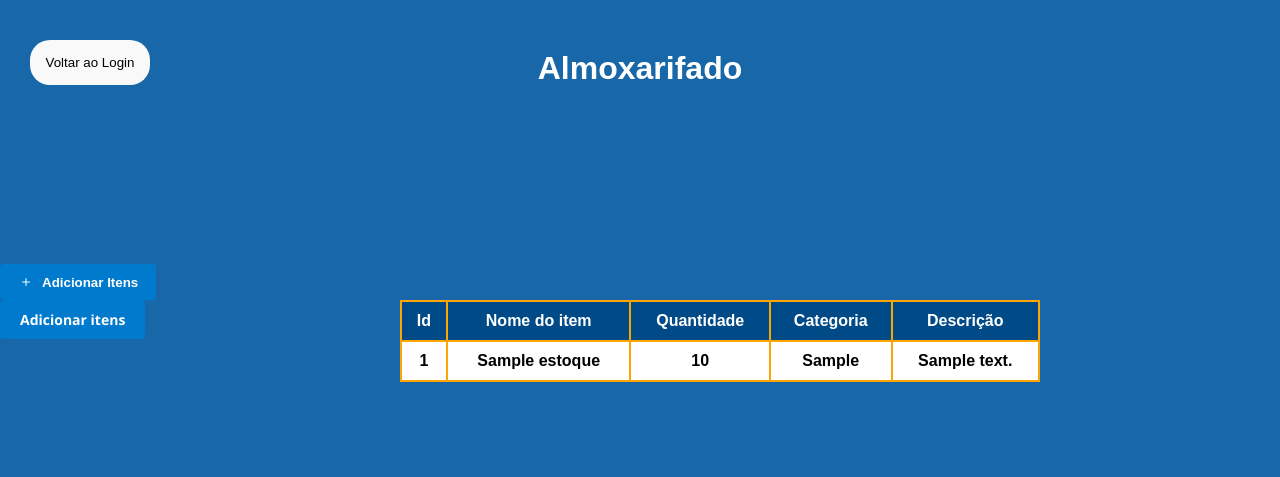
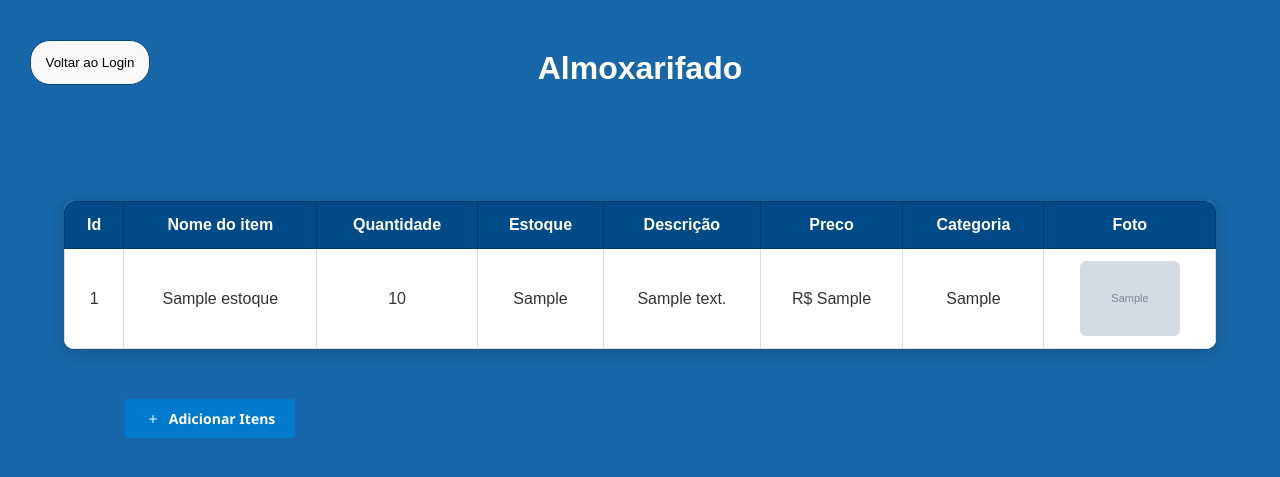
Before and after one commit to gabiiiiiie/tcc, a Flask app: page /banco in a window 1280 px wide. Shown: the top 477 px of the page. Run offline with Flask 3, Linux system fonts and the light colour scheme; tables that the repository leaves empty or names only in its code hold one stand-in row (values such as "Sample post"); grey boxes marked "Sample" are stand-in pictures; lists and menus that the app fills with data are empty.

Commit message:
dia 26/06 pagina de adicionar item e de item cadastrado

```diff
--- a/app.py
+++ b/app.py
@@ -1,19 +1,9 @@
-from flask import Flask, render_template
+from flask import Flask, render_template, request
 import mysql.connector
 
 app = Flask(__name__)
 
-@app.route('/adicionaritens', methods=['POST', 'GET'])
-def adicionaritens():
-    conexao = mysql.connector.connect (
-        host='localhost',
-        port=3306,
-        database= 'almoxarifado',
-        user='root',
-        password=''
-    )
-    return render_template('index.html')
-
+# 1. ROTA DA TELA DE LOGIN (RAIZ)
 @app.route('/')
 def index():
     return render_template('index.html')
@@ -22,23 +12,72 @@ def index():
 def index1():
     return render_template('index.html')
 
+
+# 2. ROTA QUE RECEBE OS DADOS DO FORMULÁRIO E SALVA NO BANCO
+@app.route('/salvaritem', methods=['POST'])
+def salvar_item():
+    # Coleta as informações digitadas no formulário HTML
+    nome = request.form['nome']
+    quantidade = request.form['quantidade']
+    estoque = request.form['estoque']
+    descricao = request.form['descricao']
+    preco = request.form['preco']
+    categoria = request.form['categoria']
+    foto = request.form['foto']
+
+    # Abre a conexão com o MySQL
+    conexao = mysql.connector.connect(
+        host='localhost',
+        port=3306,
+        database='almoxarifado',
+        user='root',
+        password='' # Se o seu MySQL tiver senha, coloque-a aqui dentro das aspas
+    )
+    cursor = conexao.cursor()
+
+    # Comando SQL para inserir os dados na tabela estoque (Preco sem o ç)
+    comando_sql = """
+        INSERT INTO estoque (Nome, Quantidade, Estoque, Descricao, Preco, Categoria, Foto)
+        VALUES (%s, %s, %s, %s, %s, %s, %s)
+    """
+    valores = (nome, quantidade, estoque, descricao, preco, categoria, foto)
+
+    # Executa o comando e salva no banco de dados
+    cursor.execute(comando_sql, valores)
+    conexao.commit()
+
+    # Fecha o cursor e a conexão com segurança
+    cursor.close()
+    conexao.close()
+
+    # Retorna a nova página com o nome atualizado que você pediu
+    return render_template('itemcadastrado.html')
+
+
+# 3. ROTA DA TABELA DO ALMOXARIFADO (EXIBE OS PRODUTOS)
 @app.route('/banco', methods=['POST', 'GET'])
 def banco():
-    conexao = mysql.connector.connect (
+    conexao = mysql.connector.connect(
         host='localhost',
         port=3306,
-        database= 'almoxarifado',
+        database='almoxarifado',
         user='root',
         password=''
     )
-
     cursor = conexao.cursor()
-
     cursor.execute('SELECT * FROM estoque')
-
     resposta = cursor.fetchall()
 
+    cursor.close()
+    conexao.close()
     return render_template('banco.html', resposta=resposta)
+
+
+# 4. ROTA PARA ADICIONAR ITENS (ABRE O FORMULÁRIO DE CADASTRO)
+@app.route('/adicionaritens', methods=['POST', 'GET'])
+def adicionaritens():
+    return render_template('adicionaritens.html')
+
 
 if __name__ == '__main__':
     app.run(debug=True, host='0.0.0.0')
--- a/static/style.css
+++ b/static/style.css
@@ -119,26 +136,8 @@ form {
     margin-bottom: 20px;
 }
 
-
-table {
-    width: 100%;
-    border-collapse: collapse;
-}
-
-th {
-    background-color: #004B87;
-    color: white;
-    padding: 10px;
-}
-
-td {
-    padding: 10px;
-    border-bottom: 1px solid #ddd;
-}
-
-
 #consulta_botao {
-    position:absolute;
+    position: absolute;
     top: 40px;
     left: 30px;
     width: 120px;
@@ -148,42 +147,13 @@ td {
     justify-content: center;
     background-color: #faf9f9;
     color: #000000;
-    border: #004B87;
-}
-
-#tabelinha{
-    position: absolute;
-    left: 400px;
-    top: 200px;
-    width: 50%;
-
-    margin-top: 100px;
-    font-family: Arial, Helvetica, sans-serif;
-}
-
-#tabelinha th {
-    background-color: #ffffff;
-    color: black;
-    border: 2px solid orange;
-    padding: 10px; /* Opcional: adiciona um espaço interno para o texto não sufocar */
-    text-align: center; /* Opcional: alinha o texto à esquerda */
-}
-
-#tabelinha tr:hover th {
-    background-color: #f0c183 !important;
+    border: 1px solid #004B87;
     cursor: pointer;
-}
-
-
-#tabelinha tr:first-child th,
-#tabelinha tr:first-child td {
-    background-color: #004B87 !important;
-    color: #ffffff;
 }
 
 #titulo {
     margin-top: 50px;
-    left: 400px;
+    margin-bottom: 30px;
     text-align: center;
     font-family: Arial, Helvetica, sans-serif;
     font-weight: bold;
@@ -233,4 +202,54 @@ input::placeholder {
     display: inline-flex;
     align-items: center;
     gap: 8px;
+    margin-top: 20px;
+    margin-left: 5%;
 }
+
+#tabelinha {
+    width: 90%;
+    margin: 30px auto;
+    border-collapse: collapse;
+    background-color: #ffffff; /* Fundo branco para contraste completo */
+    border-radius: 10px;
+    overflow: hidden;
+    box-shadow: 0 4px 15px rgba(0, 0, 0, 0.2);
+}
+
+/* Estilo só do cabeçalho */
+#tabelinha th {
+    background-color: #004B87;
+    color: #ffffff;
+    padding: 14px;
+    font-weight: bold;
+    text-align: center;
+    border: 1px solid #003a69;
+}
+
+/* Estilo para as células de dados da tabela */
+#tabelinha td {
+    padding: 12px;
+    color: #333333;            /* Texto escuro para perfeita leitura */
+    text-align: center;
+    border: 1px solid #dddddd; /* Bordas cinzas suaves separando as linhas */
+    vertical-align: middle;    /* Centraliza os textos em relação à altura da foto */
+    background-color: #ffffff;
+}
+
+/* Efeito Zebrado opcional (deixa linhas alternadas com fundo cinza bem claro) */
+#tabelinha tbody tr:nth-child(even) td {
+    background-color: #f9f9f9;
+}
+
+/* Efeito ao passar o mouse por cima das linhas de dados */
+#tabelinha tbody tr:hover td {
+    background-color: #f1f5f9;
+}
+
+/* Ajuste fino para as fotos dentro da tabela */
+#tabelinha img {
+    border-radius: 6px;
+    display: block;
+    margin: 0 auto;
+    object-fit: contain;
+}
--- a/templates/banco.html
+++ b/templates/banco.html
@@ -7,41 +7,54 @@
 </head>
 <body class="paginabanco">
     <h1 id="titulo">Almoxarifado</h1>
-    <form action="/" method="GET">
-    <a href="/adicionaritens">
-        <button id="consulta_botao" type="submit">Voltar ao Login</button>
-    </a>
-    </form>
-<br><br><br><br><br><br><br><br><br>
+
+    <!-- Botão de Voltar Corrigido (Redirecionamento limpo para a raiz) -->
+    <div style="padding-left: 5%; margin-top: 20px;">
+        <button id="consulta_botao" type="button" onclick="window.location.href='/'">Voltar ao Login</button>
+    </div>
+
+    <br><br><br>
+
     <table id="tabelinha">
+        <thead>
             <tr>
                 <th>Id</th>
                 <th>Nome do item</th>
                 <th>Quantidade</th>
+                <th>Estoque</th>
+                <th>Descrição</th>
+                <th>Preco</th>
                 <th>Categoria</th>
-            <th>Descrição</th>
+                <th>Foto</th>
             </tr>
-        {% for item in resposta%}
+        </thead>
+        <tbody>
+            {% for item in resposta %}
             <tr>
-            <th>{{item[0]}}</th>
-            <th>{{item[1]}}</th>
-            <th>{{item[2]}}</th>
-            <th>{{item[3]}}</th>
-            <th>{{item[4]}}</th>
+                <td>{{ item[0] }}</td>
+                <td>{{ item[1] }}</td>
+                <td>{{ item[2] }}</td>
+                <td>{{ item[3] }}</td>
+                <td>{{ item[4] }}</td>
+                <td>R$ {{ item[5] }}</td>
+                <td>{{ item[6] }}</td>
+                <td>
+                    <img src="{{ url_for('static', filename='imagemitens/' ~ item[7]) }}" alt="{{ item[1] }}" width="100">
+                </td>
             </tr>
             {% endfor %}
+        </tbody>
     </table>
-   <!-- BOTÃO adicionar novos itens-->
-    <div style="width: 100%; display: flex; justify-content: flex-start; margin-top: 15px;">
-        <button class="adicionaritensbotao" type="button" onclick="window.location.href='/adicionaritens'" style="background-color: #007acc; color: white; border: none; padding: 10px 18px; border-radius: 4px; font-weight: bold; cursor: pointer; display: flex; align-items: center; gap: 8px;">
+
+    <!-- Botão adicionar novos itens corrigido e estilizado -->
+    <div style="width: 100%; display: flex; justify-content: flex-start; margin-top: 15px; padding-left: 5%;">
+        <button id="adicionaritensbotao" type="button" onclick="window.location.href='/adicionaritens'">
             <svg width="16" height="16" viewBox="0 0 16 16" fill="currentColor">
                 <path d="M8 4a.5.5 0 0 1 .5.5v3h3a.5.5 0 0 1 0 1h-3v3a.5.5 0 0 1-1 0v-3h-3a.5.5 0 0 1 0-1h3v-3A.5.5 0 0 1 8 4z"/>
             </svg>
             Adicionar Itens
         </button>
     </div>
+
 </body>
- <a href="/adicionaritens">
-        <button id="adicionaritensbotao" type="submit">Adicionar itens</button>
- </a>
 </html>
```
Also changed, not shown: other parts of static/style.css (+44 -28 lines), templates/adicionaritens.html (+65 -7 lines), templates/index.html (+21 -12 lines), templates/itemcadastrado.html (added, +37 -0 lines), static/imagemdapaginalogin.jpg (deleted), static/imagemitens/caboUSB.jpg (added), static/imagemitens/gabinete.webp (added), static/imagemitens/logosenailogin.png (added), static/imagemitens/monitor.jpg (added), static/imagemitens/mouse.webp (added), static/imagemitens/senailogin.png (added), static/imagemitens/shopping.webp (added), static/imagemitens/teclado.jpg (added), static/imagemlogintcc.jpg (deleted), 1 more files, 1 other file. Lines whose indentation alone changed are shown as unchanged.
